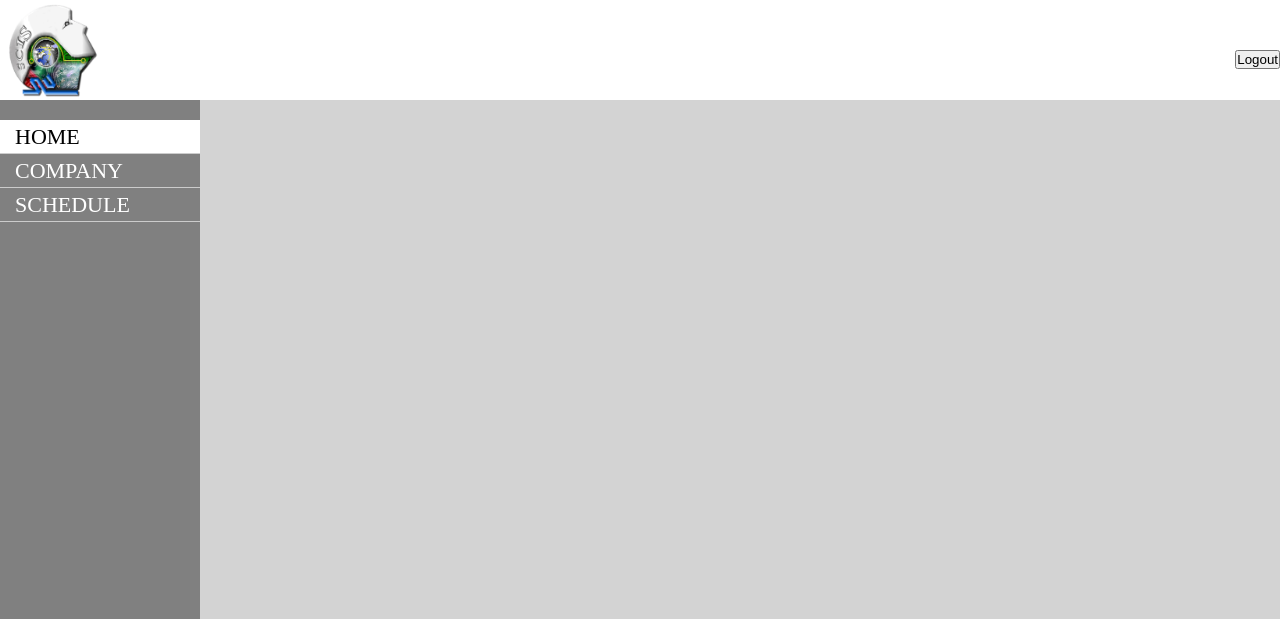
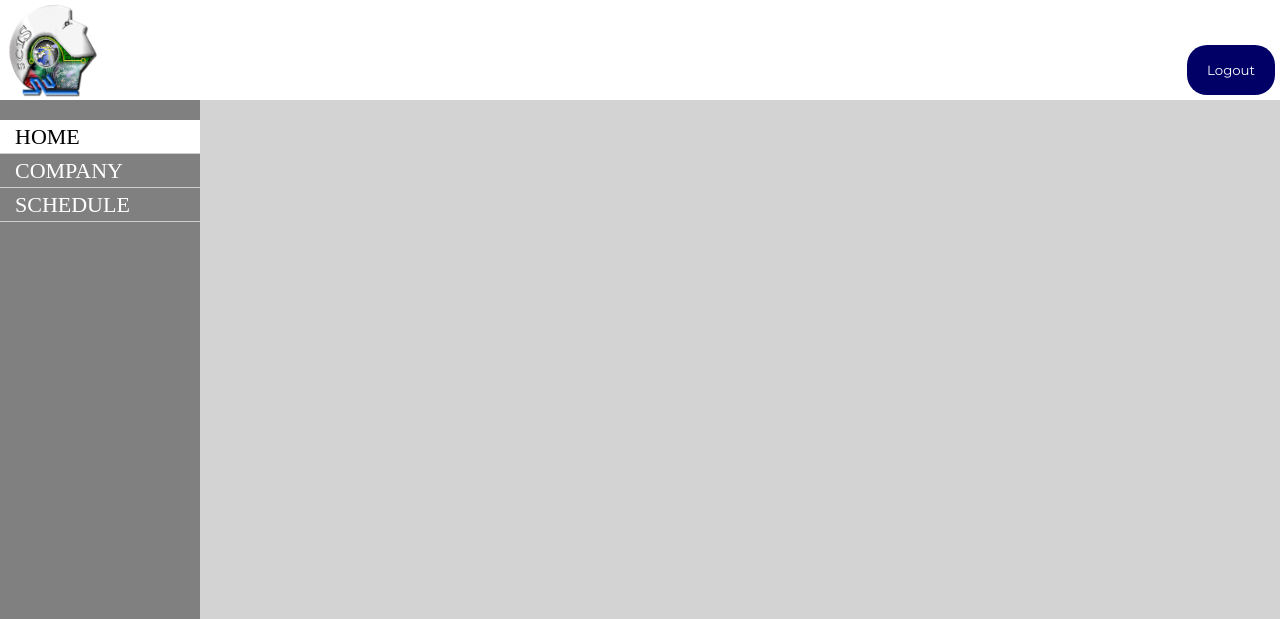
Before and after one commit to lacapalbert22/Practicum1_proj, a PHP site: page /home.html in a window 1280 px wide. Shown: the top 619 px of the page. Run offline with PHP 8.4, Linux system fonts and the light colour scheme.

Commit message:
added files

```diff
--- a/Practicum 1 v2/css/style.css
+++ b/Practicum 1 v2/css/style.css
@@ -103,7 +103,19 @@ footer {
 }
 .header-container input[type="submit"]{
     float: right;
-    margin-top: 50px;
+    margin-top: 45px;
+    border: none;
+    outline: none;
+    height: 50px;
+    background-color: #000066;
+    color:#fff;
+    border-radius: 20px;
+    font-family: 'Montserrat', sans-serif;
+    padding-bottom: 0;
+    padding-top: 0;
+    margin-right: 5px;
+    padding-left: 20px;
+    padding-right: 20px;
 }
 
 .header-container {
```
